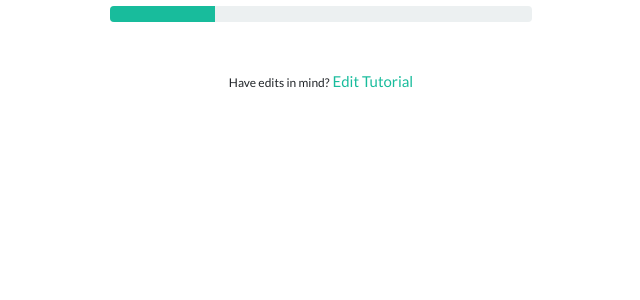
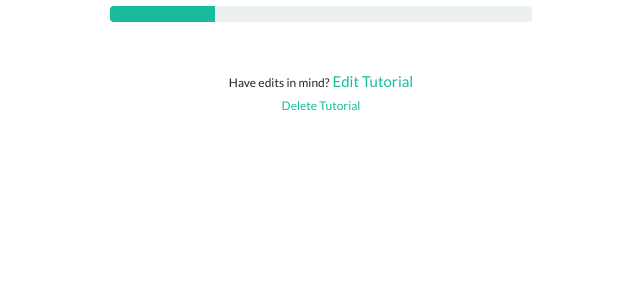
Before and after one commit to sidneyarcidiacono/ML-Tutorial-Central, a Flask app: page /tutorials/1 in a window 1280 px wide. Shown: the part 143-443 px from the top of the page, without its empty margins (319-959 px from the left). Run offline with Flask 2, Linux system fonts and the light colour scheme; the visitor is signed in with stand-in values (Sample User, id 1); data that the repository does not hold is empty; some libraries are stand-ins or nearby versions.

Commit message:
[add] Added route to delete tutorials.

```diff
--- a/tutorial_app/main/routes.py
+++ b/tutorial_app/main/routes.py
@@ -6,7 +6,6 @@ from tutorial_app.models import Tutorial, Resource, User
 
 from tutorial_app import db
 
-# TODO: enable user to keep a list of their saved tutorials
 # TODO: enable user to track their own progress?
 
 main = Blueprint("main", __name__)
@@ -60,7 +59,7 @@ def new_tutorial():
 
 @main.route("/resources")
 def resources():
-    """See list of resources and descriptions."""
+    """See list of resources."""
     # Resources won't have a details page
     # All resources have a short description and an external link
     resources = Resource.query.all()
@@ -68,9 +67,11 @@ def resources():
 
 
 @main.route("/resources/delete/<resource_id>")
+@login_required
 def delete_resource(resource_id):
-    """View tutorial content."""
-    # In the future it would be nice if users could track their progress!
+    """Delete resource by id."""
+    # We also have the poor "real world" case of anyone logged in
+    # being able to delete a resource, but for our MVP that's fine
     resource = Resource.query.get(resource_id)
     db.session.delete(resource)
     db.session.commit()
@@ -87,6 +88,7 @@ def tutorial_details(tutorial_id):
 
 
 @main.route("/tutorials/edit/<tutorial_id>", methods=["GET", "POST"])
+@login_required
 def edit_tutorial(tutorial_id):
     """Edit tutorial details."""
     # Even though this isn't a perfect "real world" approach, for now anyone can
@@ -104,3 +106,16 @@ def edit_tutorial(tutorial_id):
             url_for("main.tutorial_details", tutorial_id=tutorial.id)
         )
     return render_template("edit_tutorial.html", form=form, tutorial=tutorial)
+
+
+@main.route("/tutorials/delete/<tutorial_id>")
+@login_required
+def delete_tutorial(tutorial_id):
+    """Delete tutorial."""
+    # We also have the poor "real world" case of anyone logged in
+    # being able to delete a tutorial, but for our MVP that's fine
+    tutorial = Tutorial.query.get(tutorial_id)
+    db.session.delete(tutorial)
+    db.session.commit()
+    flash("Tutorial successfully deleted!")
+    return redirect(url_for("main.homepage"))
--- a/tutorial_app/templates/tutorial_detail.html
+++ b/tutorial_app/templates/tutorial_detail.html
@@ -19,7 +19,8 @@
   <div class="m-auto text-center col-md-4">
     <small>Have edits in mind?</small>
 
-    <a href="/tutorials/edit/{{ tutorial.id }}">Edit Tutorial</a>
+    <a href="/tutorials/edit/{{ tutorial.id }}">Edit Tutorial</a></br>
+    <a href="/tutorials/delete/{{ tutorial.id }}"><small>Delete Tutorial</small></a>
   </div>
 
 {% endif %}
```
